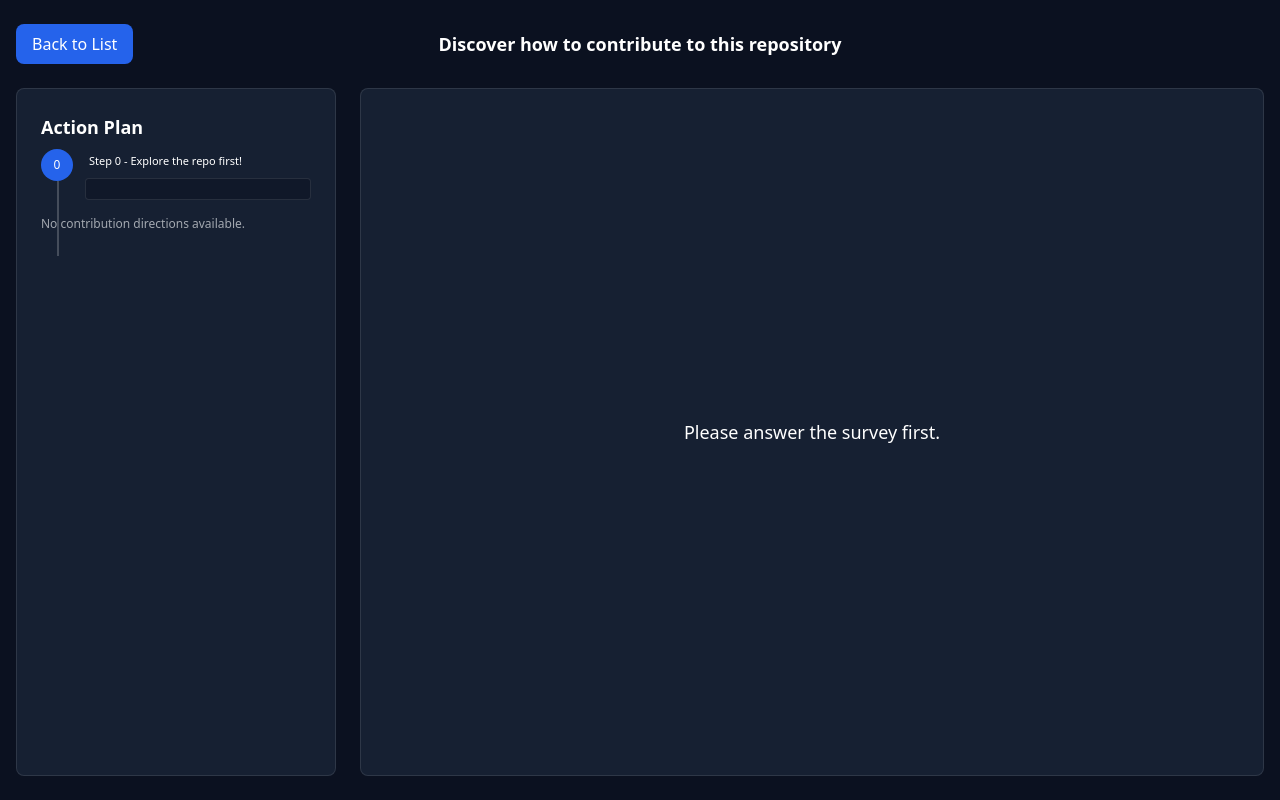
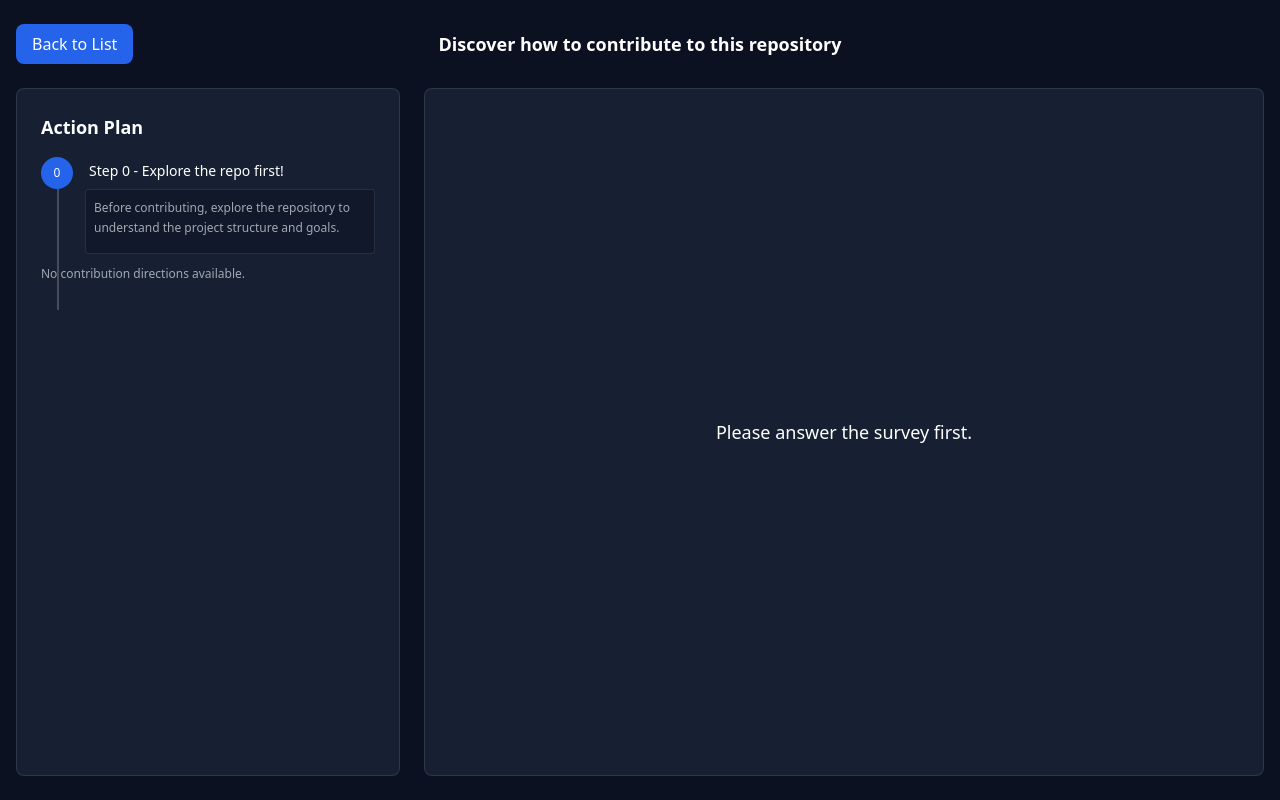
Before and after one commit to KDevs-SpurHacs2025/FirstIssue, a React (Vite) app in the folder frontend/: page /open-source-detail/1 in a window 1280 px wide. Built offline with nearby package versions, Linux system fonts and the light colour scheme; some icons are missing.

Commit message:
Adjust the width and font size

```diff
--- a/frontend/src/components/ActionPlan.tsx
+++ b/frontend/src/components/ActionPlan.tsx
@@ -31,8 +31,8 @@ export default function ActionPlan({
 
   return (
     <div className="action-plan mb-4">
-      <h6 className="text-lg font-semibold text-white mb-2">Action Plan</h6>
-      <div className="space-y-4">
+      <h4 className="text-lg font-semibold text-white mb-4">Action Plan</h4>
+      <div className="space-y-3">
         {/* Step 0: Explore the repo first */}
         <div className="relative">
           {/* Vertical line to connect to next step */}
@@ -58,7 +58,7 @@ export default function ActionPlan({
                 onClick={() => toggleStep(0)}
               >
                 <div className="flex items-center justify-between">
-                  <h4 className="text-[11px] font-medium text-white">
+                  <h4 className="text-sm font-medium text-white">
                     Step 0 - Explore the repo first!
                   </h4>
                   <span
@@ -75,17 +75,21 @@ export default function ActionPlan({
               <div
                 className={`overflow-hidden transition-all duration-300 ease-out ${
                   openSteps.has(0)
-                    ? "max-h-48 opacity-100 mt-1"
+                    ? "max-h-32 opacity-100 mt-1"
                     : "max-h-0 opacity-0 mt-0"
                 }`}
               >
-                <div className="p-2.5 bg-bg-black bg-opacity-50 rounded border border-white border-opacity-10">
+                <div className="p-2 bg-bg-black bg-opacity-50 rounded border border-white border-opacity-10">
+                  <p className="text-xs text-text-gray leading-relaxed mb-2">
+                    Before contributing, explore the repository to understand
+                    the project structure and goals.
+                  </p>
                   {repoUrl && (
                     <a
                       href={repoUrl}
                       target="_blank"
                       rel="noopener noreferrer"
-                      className="inline-flex items-center gap-1 px-3 py-1 bg-blue-600 text-white text-[11px] rounded hover:bg-blue-700 transition-colors"
+                      className="inline-flex items-center gap-1 px-3 py-1 bg-blue-600 text-white text-xs rounded hover:bg-blue-700 transition-colors"
                     >
                       <svg
                         width="12"
@@ -104,15 +108,20 @@ export default function ActionPlan({
           </div>
         </div>
 
+        {/* Separator between Step 0 and other steps */}
+        {contributionDirections.length > 0 && (
+          <div className="my-3 border-t border-white border-opacity-10"></div>
+        )}
+
         {/* Existing contribution directions */}
         {contributionDirections.length > 0 &&
           contributionDirections.map((direction, index) => (
-            <div key={direction.number} className="relative">
+            <div key={direction.number} className="relative mb-2">
               {/* Vertical line (except for last item) - uses flex to fill space */}
               {index !== contributionDirections.length - 1 && (
                 <div
                   className="absolute left-4 top-8 w-0.5 bg-white bg-opacity-20"
-                  style={{ height: "calc(100% + 1.5rem)" }}
+                  style={{ height: "calc(100% + 2rem)" }}
                 />
               )}
 
@@ -135,7 +144,7 @@ export default function ActionPlan({
                     onClick={() => toggleStep(direction.number)}
                   >
                     <div className="flex items-center justify-between">
-                      <h4 className="text-[11px] font-medium text-white">
+                      <h4 className="text-sm font-medium text-white">
                         Step {direction.number} - {direction.title}
                       </h4>
                       <span
@@ -154,12 +163,12 @@ export default function ActionPlan({
                   <div
                     className={`overflow-hidden transition-all duration-300 ease-out ${
                       openSteps.has(direction.number)
-                        ? "max-h-48 opacity-100 mt-1"
+                        ? "max-h-32 opacity-100 mt-1"
                         : "max-h-0 opacity-0 mt-0"
                     }`}
                   >
-                    <div className="p-2.5 bg-bg-black bg-opacity-50 rounded border border-white border-opacity-10">
-                      <p className="text-[11px] text-text-gray leading-tight">
+                    <div className="p-2 bg-bg-black bg-opacity-50 rounded border border-white border-opacity-10">
+                      <p className="text-xs text-text-gray leading-relaxed whitespace-pre-line">
                         {direction.description}
                       </p>
                     </div>
--- a/frontend/src/pages/OpenSourceDetail.tsx
+++ b/frontend/src/pages/OpenSourceDetail.tsx
@@ -48,7 +48,7 @@ const OpenSourceDetail = () => {
 
         <div className="flex gap-6 flex-1 overflow-hidden">
           {/* Left Sidebar */}
-          <div className="w-80 flex-shrink-0">
+          <div className="w-96 flex-shrink-0">
             <div className="bg-blue-light p-6 rounded-lg border border-white border-opacity-10 h-full overflow-y-auto">
               <ActionPlan
                 contributionDirections={contributionDirections}
```
